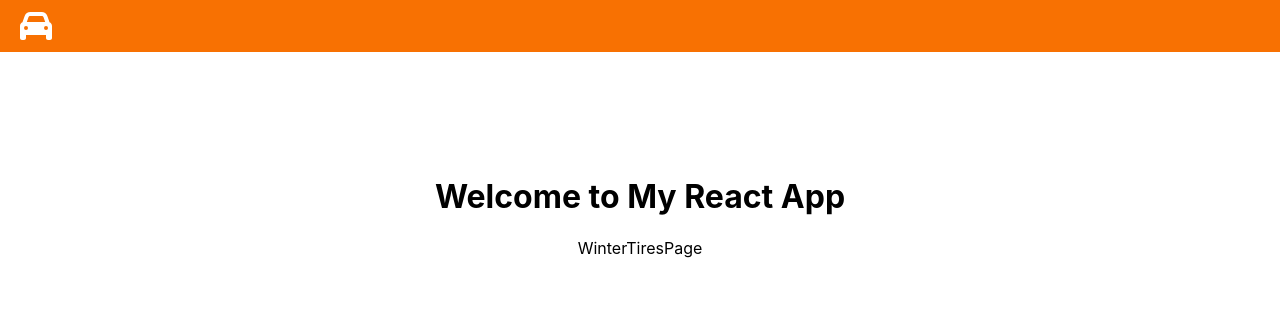
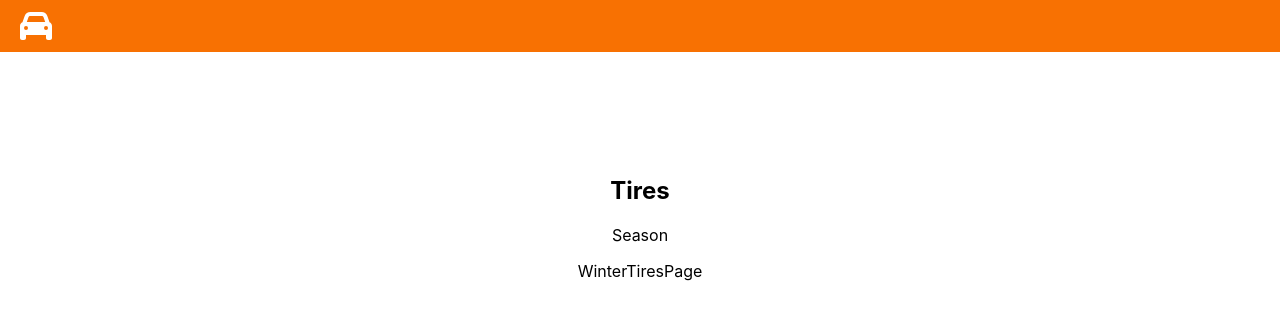
Before and after one commit to malkotohuski/my-react-garage, a React (Create React App) app: page /tires/wintertires in a window 1280 px wide. Shown: the top 320 px of the page. Built offline with nearby package versions, Linux system fonts and the light colour scheme.

Commit message:
tires-window

```diff
--- /dev/null
+++ b/src/Componets/Pages/Tires/Winter/WinterTires.css
@@ -0,0 +1,8 @@
+.reifen_page .reifen_select .select_block.five .left_block {
+    width: 485px;
+    float: none;
+    margin: 0 auto;
+    text-align: center;
+    border: 3px solid #2267d7;
+    padding: 10px 18px;
+}
--- a/src/Componets/Pages/Tires/Winter/WinterTires.js
+++ b/src/Componets/Pages/Tires/Winter/WinterTires.js
@@ -1,11 +1,22 @@
-
 import React from 'react';
-
+import './WinterTires.css'
 
 function WinterTiresPage() {
   return (
-    <div>
-    <h1>Welcome to My React App</h1>
+    <div className='left_block'>
+    <h2>
+      Tires
+    </h2>
+    <div className='selects'>
+      <div className='row'>
+        <label className='label_info'>Season</label>
+        <div className='select-outer'>
+          <section>
+
+          </section>
+        </div>
+      </div>
+    </div>
     <p>WinterTiresPage</p>
   </div>
   );
```
